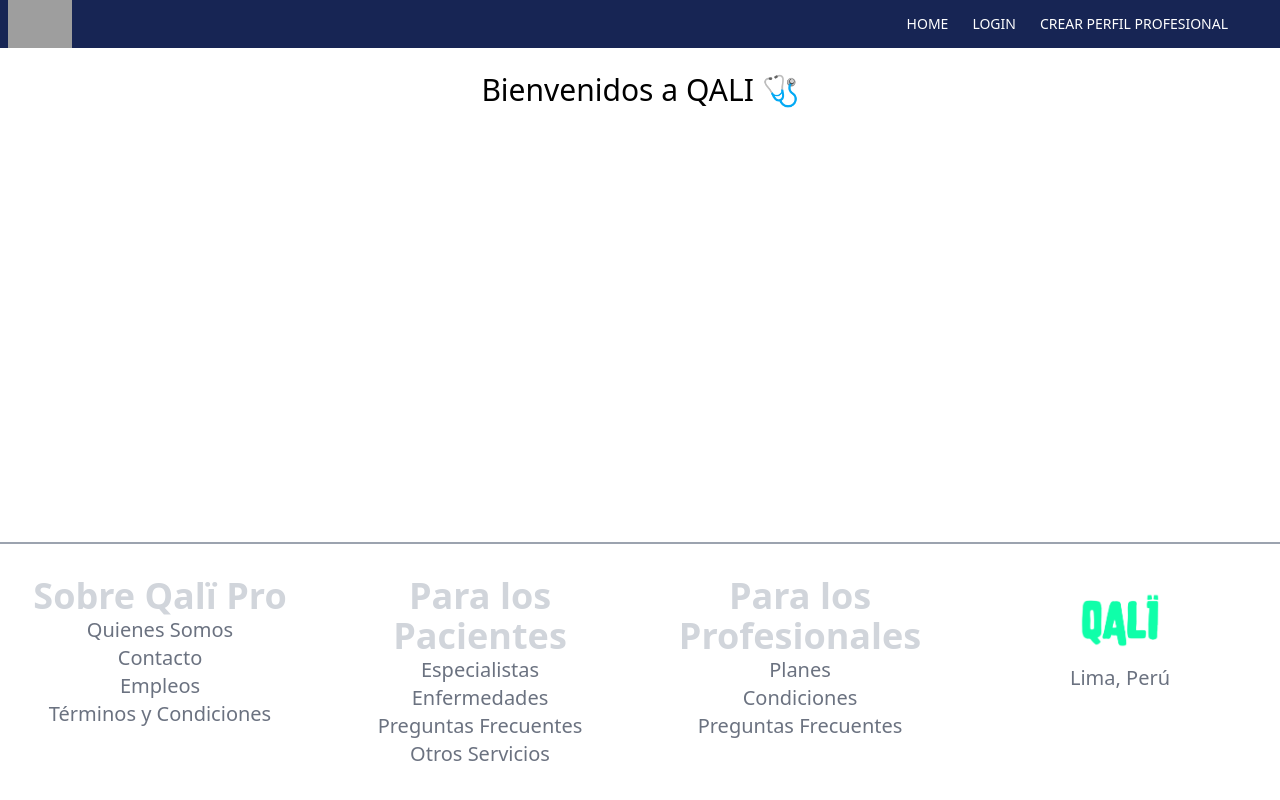
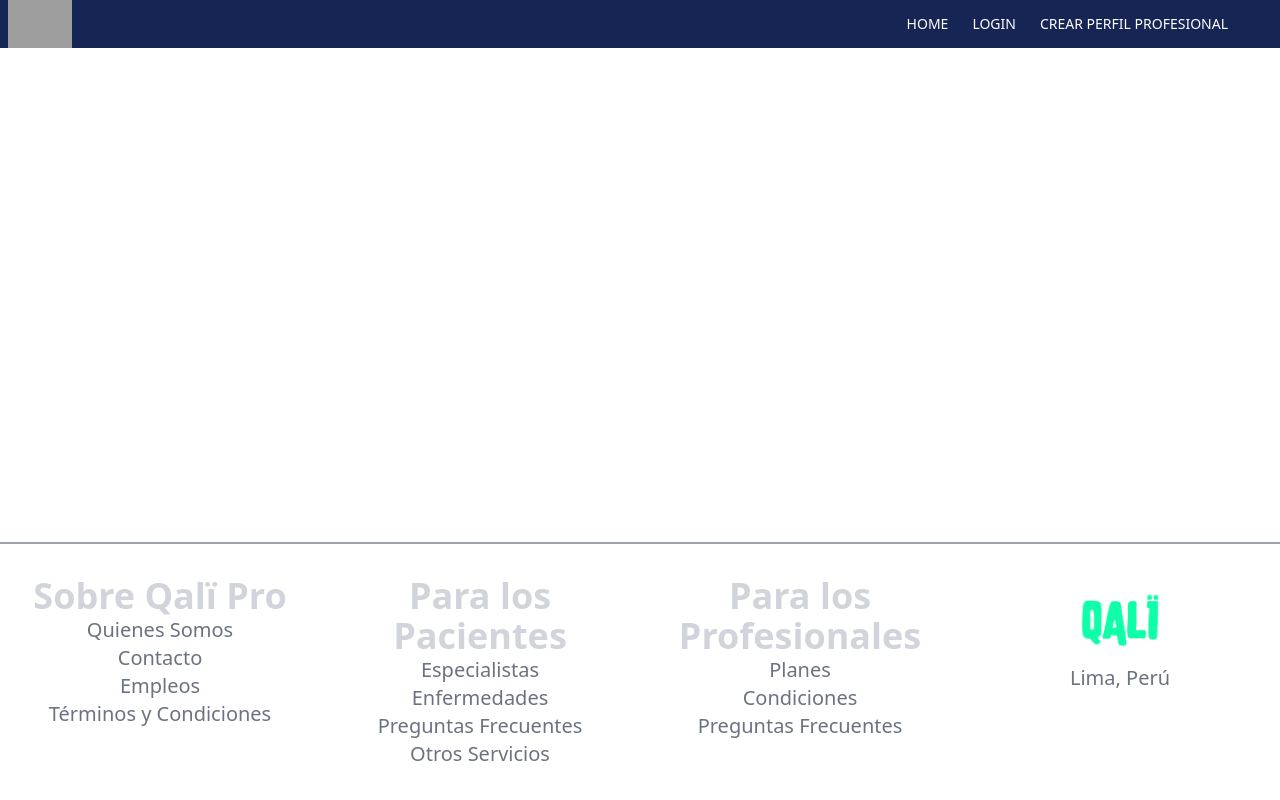
Before and after one commit to abelacco/qali-client, a React (Vite) app in the folder qali-client/: page / in a window 1280 px wide. Built offline with nearby package versions, Linux system fonts and the light colour scheme; grey boxes are pictures that could not be loaded.

Commit message:
Instalacion de router

```diff
--- a/qali-client/package.json
+++ b/qali-client/package.json
@@ -15,7 +15,8 @@
     "primereact": "^9.4.0",
     "react": "^18.2.0",
     "react-dom": "^18.2.0",
-    "react-redux": "^8.0.5"
+    "react-redux": "^8.0.5",
+    "react-router-dom": "^6.11.2"
   },
   "devDependencies": {
     "@types/react": "^18.0.28",
--- a/qali-client/src/App.jsx
+++ b/qali-client/src/App.jsx
@@ -1,13 +1,16 @@
-import Navbar from './components/Navbar/Navbar.jsx'
-import {Footer}  from './components/Footer/Footer.jsx'
+//router
+import { Routes, Route } from "react-router-dom";
+//Components
+import Home from "./components/Home/Home";
+
 
 function App() {
 
   return (
     <>
-    <Navbar/>
-      <h1 className="text-center text-3xl font-medium mt-2 py-4"> Bienvenidos a QALI 🩺</h1>
-      <Footer/>
+      <Routes>
+        <Route exact path="/" element={<Home/>}/>
+      </Routes>
     </>
   )
 }
--- a/qali-client/src/components/Home/Home.jsx
+++ b/qali-client/src/components/Home/Home.jsx
@@ -0,0 +1,15 @@
+import React from 'react'
+import { Footer } from '../Footer/Footer'
+import Navbar from '../Navbar/Navbar'
+
+function Home() {
+    return (
+        <>
+            <Navbar />
+
+            <Footer />
+        </>
+    )
+}
+
+export default Home
--- a/qali-client/src/main.jsx
+++ b/qali-client/src/main.jsx
@@ -7,11 +7,14 @@
 import './index.css'
 import { store } from './redux/store.js'
 import { Provider } from 'react-redux'
+import { BrowserRouter } from "react-router-dom";
 
 ReactDOM.createRoot(document.getElementById('root')).render(
   <React.StrictMode>
-    <Provider store={store}>
-    <App />
-    </Provider>
+    <BrowserRouter>
+      <Provider store={store}>
+        <App />
+      </Provider>
+    </BrowserRouter>
   </React.StrictMode>,
 )
```
Also changed, not shown: 1 other file (tests, documents, lock files or other folders).
